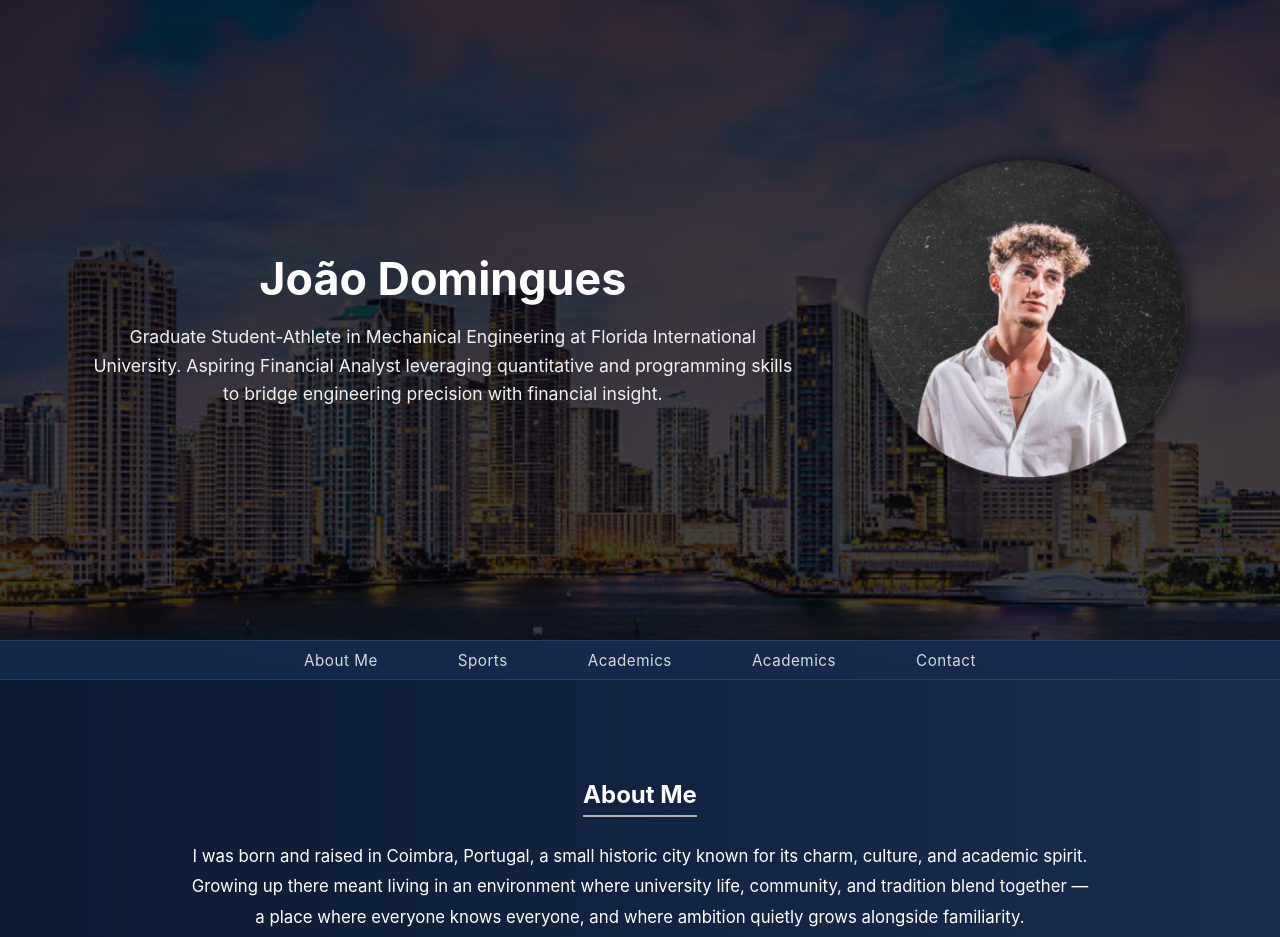
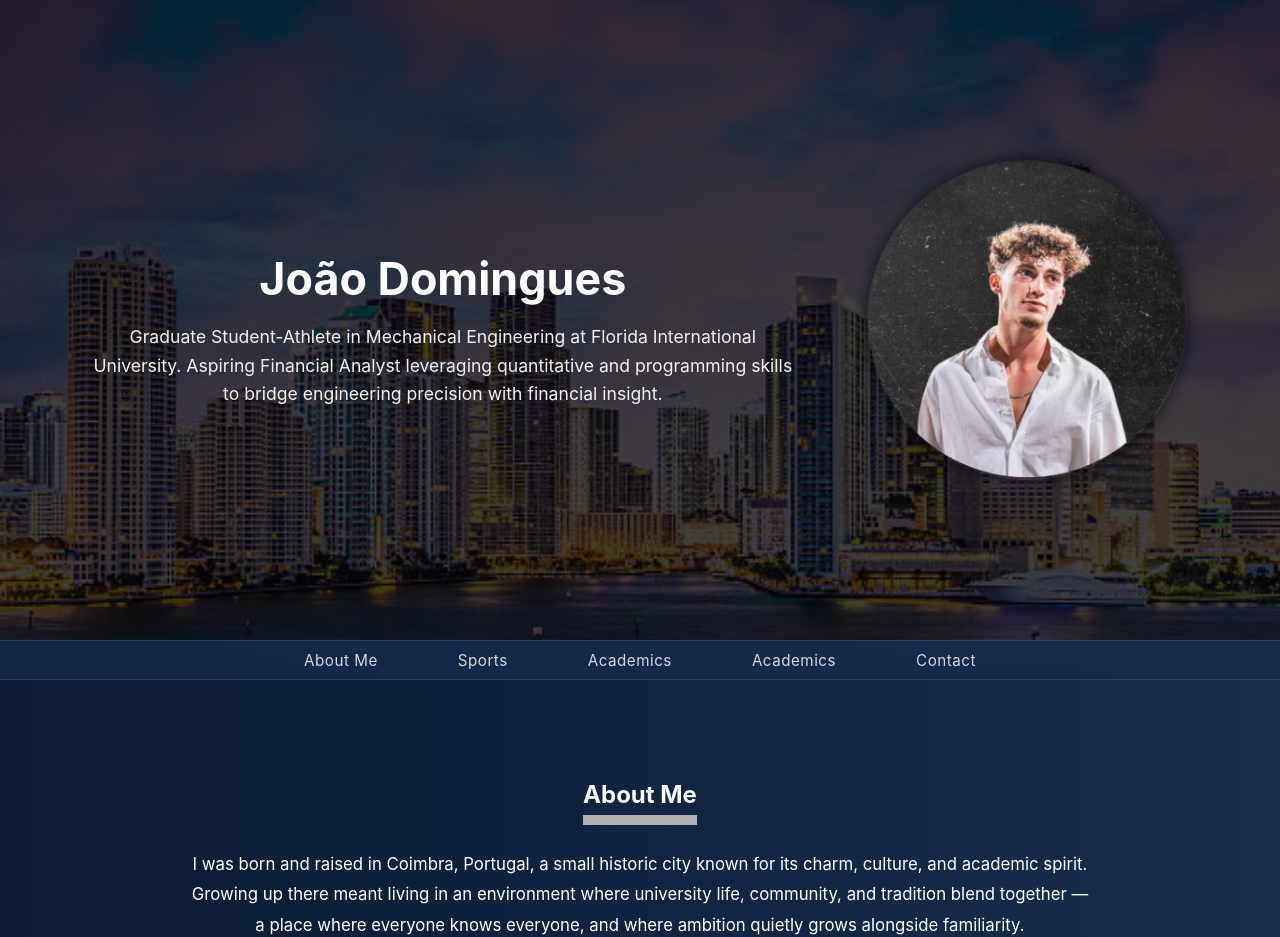
Before and after one commit to joaodomingues18/joao_domingues_portfolio, a React (Create React App) app: page / in a window 1280 px wide. Shown: the top 937 px of the page. Built offline with nearby package versions, Linux system fonts and the light colour scheme.

Commit message:
updated site

```diff
--- a/src/App.css
+++ b/src/App.css
@@ -105,12 +105,12 @@ section {
 }
 
 section h2 {
-  border-bottom: 2px solid #b0b0b0;
+  border-bottom: 10px solid #b0b0b0;
   display: inline-block;
   margin-bottom: 1.5rem;
   padding-bottom: 6px;
   color: #ffffff;
-  width: fit-content;
+
 }
 
 /* ABOUT ME */
```
